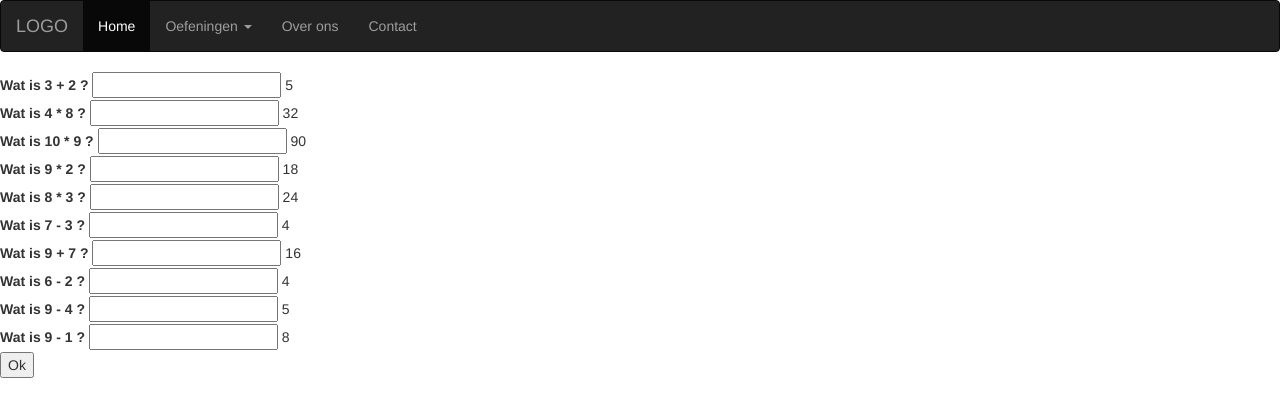
After one commit to Savio1998/Project, a PHP site: page /rekenen.php in a window 1280 px wide. The commit adds this page. Shown: the top 417 px of the page. Run offline with PHP 8.4, Linux system fonts and the light colour scheme; some libraries are stand-ins or nearby versions.

Commit message:
Rekenen en fixed navbar jullie scrubs

```diff
--- a/navbar.php
+++ b/navbar.php
@@ -11,19 +11,19 @@
       <a class="navbar-brand" href="main.php">LOGO</a>
     </div>
     <ul class="nav navbar-nav">
-      <li class="active"><a href="#">Home</a></li>
+      <li class="active"><a href="main.php">Home</a></li>
       <li class="dropdown">
         <a class="dropdown-toggle" data-toggle="dropdown">Oefeningen
         <span class="caret"></span></a>
         <ul class="dropdown-menu">
-          <li><a href="#">Rekenen</a></li>
-          <li><a href="#">Nederlands</a></li>
-          <li><a href="#">Engels</a></li>
-          <li><a href="#">Biologie</a></li>
+          <li><a href="rekenen.php">Rekenen</a></li>
+          <li><a href="nederlands.php">Nederlands</a></li>
+          <li><a href="engels.php">Engels</a></li>
+          <li><a href="biologie.php">Biologie</a></li>
         </ul>
       </li>
-      <li><a href="#">Over ons</a></li>
-      <li><a href="#">Contact</a></li>
+      <li><a href="overons.php">Over ons</a></li>
+      <li><a href="contact.php">Contact</a></li>
     </ul>
   </div>
 </nav>
--- /dev/null
+++ b/rekenen.php
@@ -0,0 +1,71 @@
+<!DOCTYPE html>
+<html>
+<head>
+  <title>Rekenen</title>
+  <meta charset="utf-8">
+  <meta name="viewport" content="width=device-width, initial-scale=1">
+  <link rel="stylesheet" href="http://maxcdn.bootstrapcdn.com/bootstrap/3.3.6/css/bootstrap.min.css">
+  <script src="https://ajax.googleapis.com/ajax/libs/jquery/1.12.0/jquery.min.js"></script>
+  <script src="http://maxcdn.bootstrapcdn.com/bootstrap/3.3.6/js/bootstrap.min.js"></script>
+  <link rel="stylesheet" type="text/css" href="style.css">
+  <?php require 'navbar.php'; ?>
+
+</head>
+<body>
+
+<?php  function som(){
+        $oav = (rand(1,3));
+        $a = (rand(1,10));
+        $b = (rand(1,10));
+        $vraag = "";
+        if($a == $b){
+            $a = (rand(1,10));
+            $b = (rand(1,10));
+        }
+
+        if($oav == 1){
+            $vraag = "Wat is {$a} + {$b} ?";
+            $antwoord = $a + $b;
+        }
+
+        else if($oav == 2){
+            if($b > $a){
+                $vraag = "Wat is {$b} - {$a} ?";
+                $antwoord = $b - $a;
+            }
+            else{
+                $vraag = "Wat is {$a} - {$b} ?";
+                $antwoord = $a - $b;
+            }
+        }
+
+        else if($oav == 3){
+            $vraag = "Wat is {$a} * {$b} ?";
+            $antwoord = $a * $b;
+            if($a == 1 || $b == 1){
+                $a = (rand(2,10));
+                $b = (rand(2,10));
+            }
+        }
+
+        $arr = array(
+            "antwoord"  =>  $antwoord,
+            "vraag"     =>  $vraag,
+        );
+
+        return $arr;
+        }
+?>
+
+        <form method="POST">
+<?php for($i = 0; $i<10; $i++){
+             $s = som(); ?>
+            <label> <?=$s["vraag"]?> </label> <input type="text" name="<?="vraag{$i}"?>" value=""> <?=$s["antwoord"]?> <br>
+<?php } ?>
+        <input type="submit" name="button" value="Ok">
+    </form>
+
+
+
+</body>
+</html>
```
